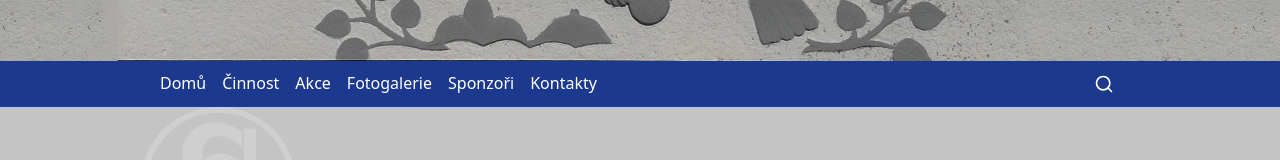
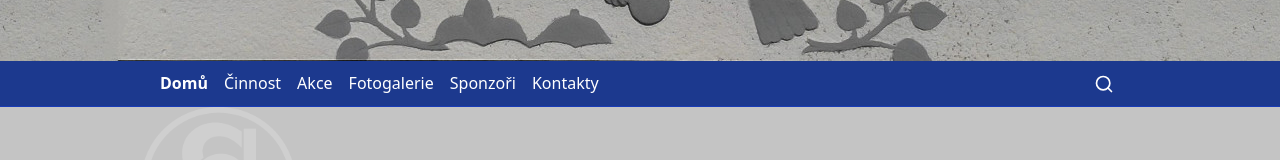
Before and after one commit to janhalama/sosk-main-website, a Next.js app: page / in a window 1280 px wide. Shown: the part 239-399 px from the top of the page. Built offline with nearby package versions, Linux system fonts and the light colour scheme.

Commit message:
Fix Domů link to point to root path instead of /akce
- Change 'Domů' href from /akce to / (root)
- Update active state logic to handle both / and /akce for 'Domů'
- 'Akce' link remains pointing to /akce
- Fixes navigation issue where both links pointed to same URL

```diff
--- a/src/components/navigation/Header.tsx
+++ b/src/components/navigation/Header.tsx
@@ -14,7 +14,7 @@ type NavItem = {
 };
 
 const NAV_ITEMS: NavItem[] = [
-  { href: "/akce", label: "Domů", exact: true },
+  { href: "/", label: "Domů", exact: true },
   { href: "/cinnost", label: "Činnost" },
   { href: "/akce", label: "Akce" },
   { href: "/fotogalerie", label: "Fotogalerie" },
@@ -26,12 +26,12 @@ const NAV_ITEMS: NavItem[] = [
  * Checks if a pathname matches a nav item href.
  */
 function isActivePath(pathname: string, item: NavItem): boolean {
-  // "Domů" should only be active on exact /akce (home page, not detail pages)
-  if (item.exact && item.href === "/akce") {
-    return pathname === "/akce";
+  // "Domů" should be active on root / or /akce (since / redirects to /akce)
+  if (item.exact && item.href === "/") {
+    return pathname === "/" || pathname === "/akce";
   }
   // "Akce" should be active on /akce and all /akce/* pages
-  if (item.href === "/akce" && !item.exact) {
+  if (item.href === "/akce") {
     return pathname === "/akce" || pathname.startsWith("/akce/");
   }
   // Other items match exact or sub-paths
```
